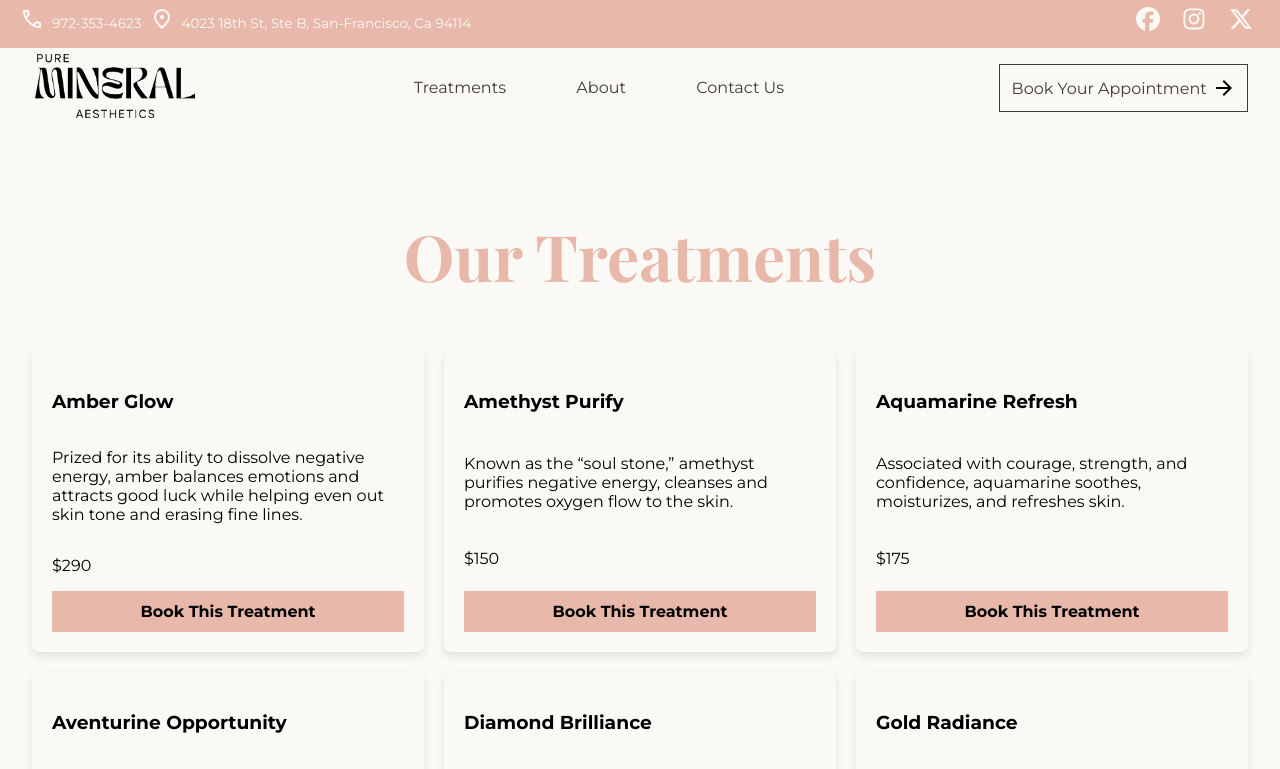
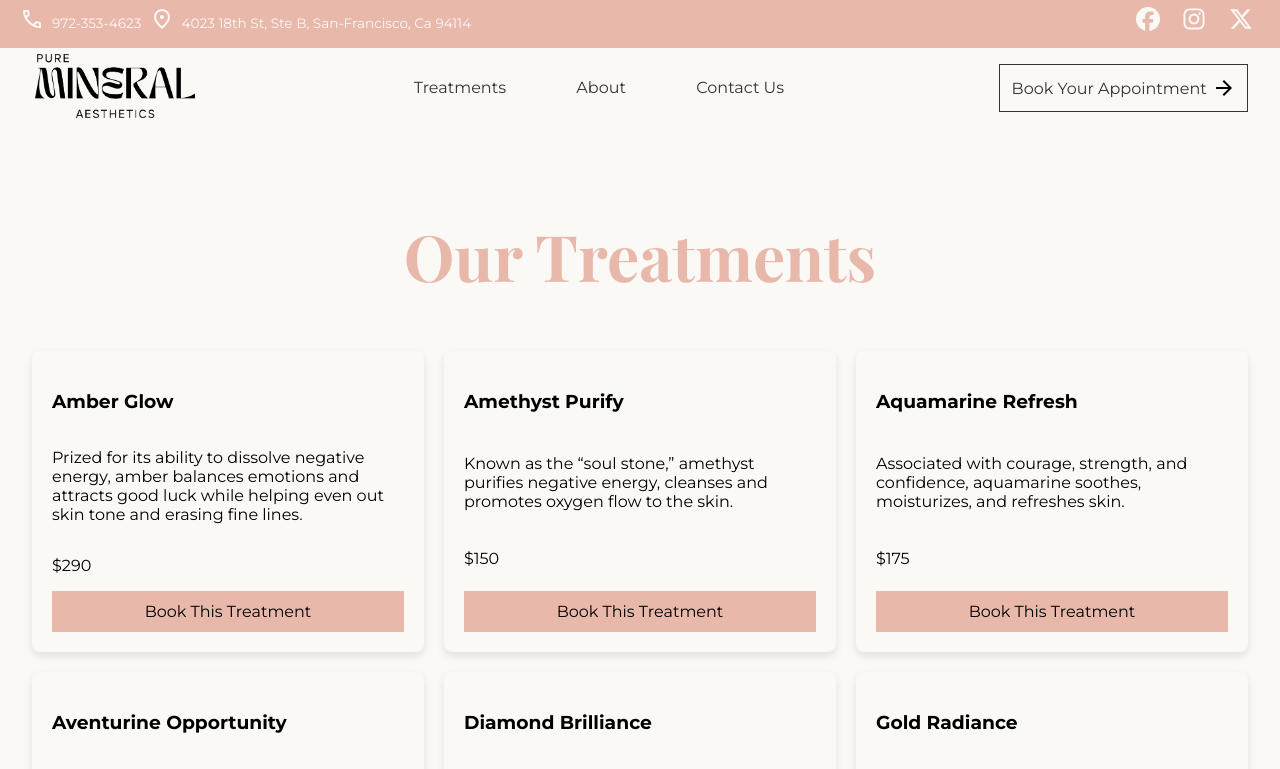
Before and after one commit to Object-ions/pure-mineral-aesthetics, a React (Create React App) app: page /treatments in a window 1280 px wide. Shown: the top 769 px of the page. Built offline with nearby package versions, Linux system fonts and the light colour scheme; no server answers; a web font is replaced by a local one.

Commit message:
Add and remove assets, update styling

```diff
--- a/src/index.scss
+++ b/src/index.scss
@@ -510,10 +510,6 @@ footer {
       justify-content: space-between;
     }
   }
-
-  .btn {
-    font-weight: bold;
-  }
 }
 
 .about-page {
@@ -526,13 +522,22 @@ footer {
     color: $accentColor;
     text-align: center;
     font-size: 2.5rem;
+    font-family: $fontTitle;
+    font-size: 4rem;
   }
 
   p {
     font-size: 1.2rem;
     line-height: 1.6;
-    margin-top: 20px;
     color: $blackColor;
+  }
+
+  .image-wrapper {
+    max-width: 100%;
+
+    img {
+      width: 100%;
+    }
   }
 
   .contact-info {
@@ -541,11 +546,13 @@ footer {
     h2 {
       font-size: 2rem;
       color: $mainColor;
+      margin: 1rem 0;
     }
 
     p {
       font-size: 1.1rem;
       font-weight: bold;
+      margin: 0;
     }
   }
 }
--- a/src/scss/_variables.scss
+++ b/src/scss/_variables.scss
@@ -18,7 +18,8 @@ $whiteColor: #faf9f6;
 $mainColor: #ddb6a1;
 $secondaryColor: #f4e2e0;
 $accentColor: #e8b9ab;
-$blackColor: #403b36;
+$brownColor: #403b36;
+$blackColor: #333333;
 $whiteColor: #faf9f6;
 
 // Sizing
```
Also changed, not shown: src/assets/website-images/AdobeStock_422501100_Preview.jpeg (deleted), src/assets/website-images/about.jpg (added).
